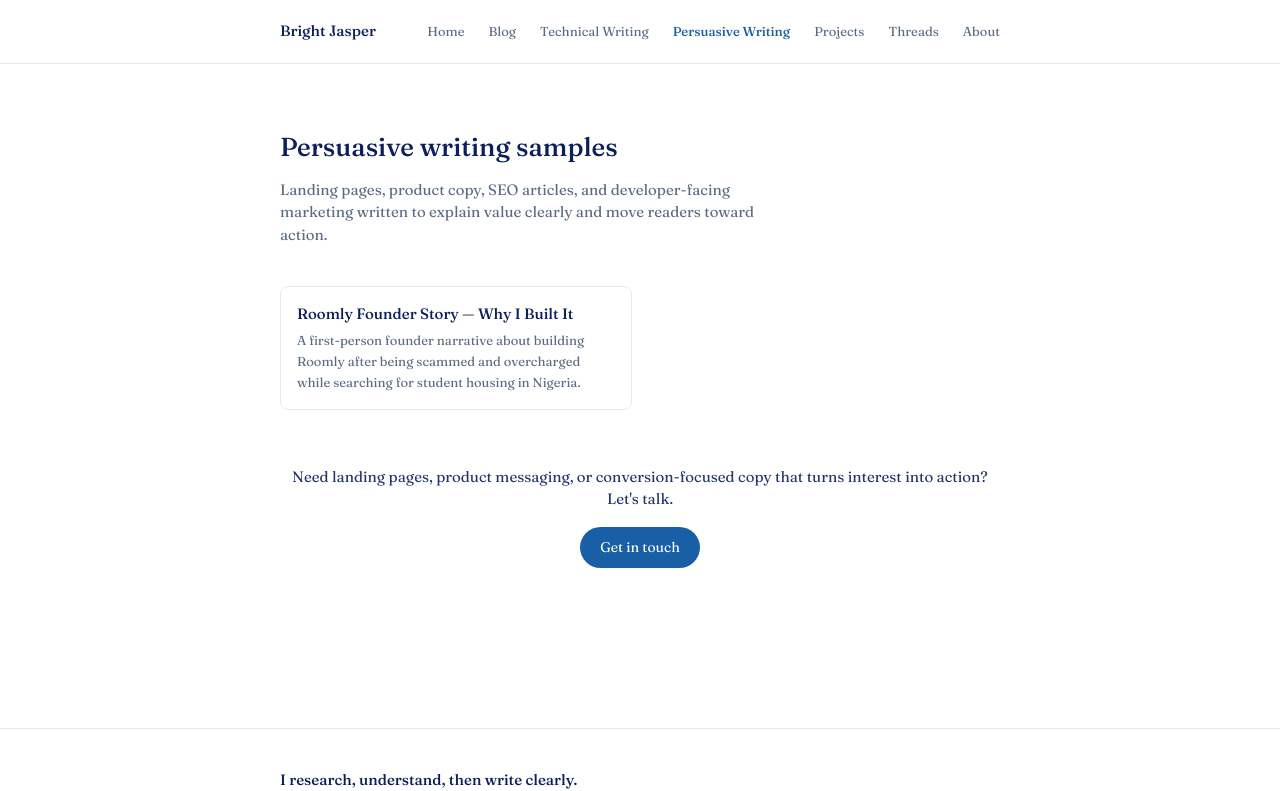
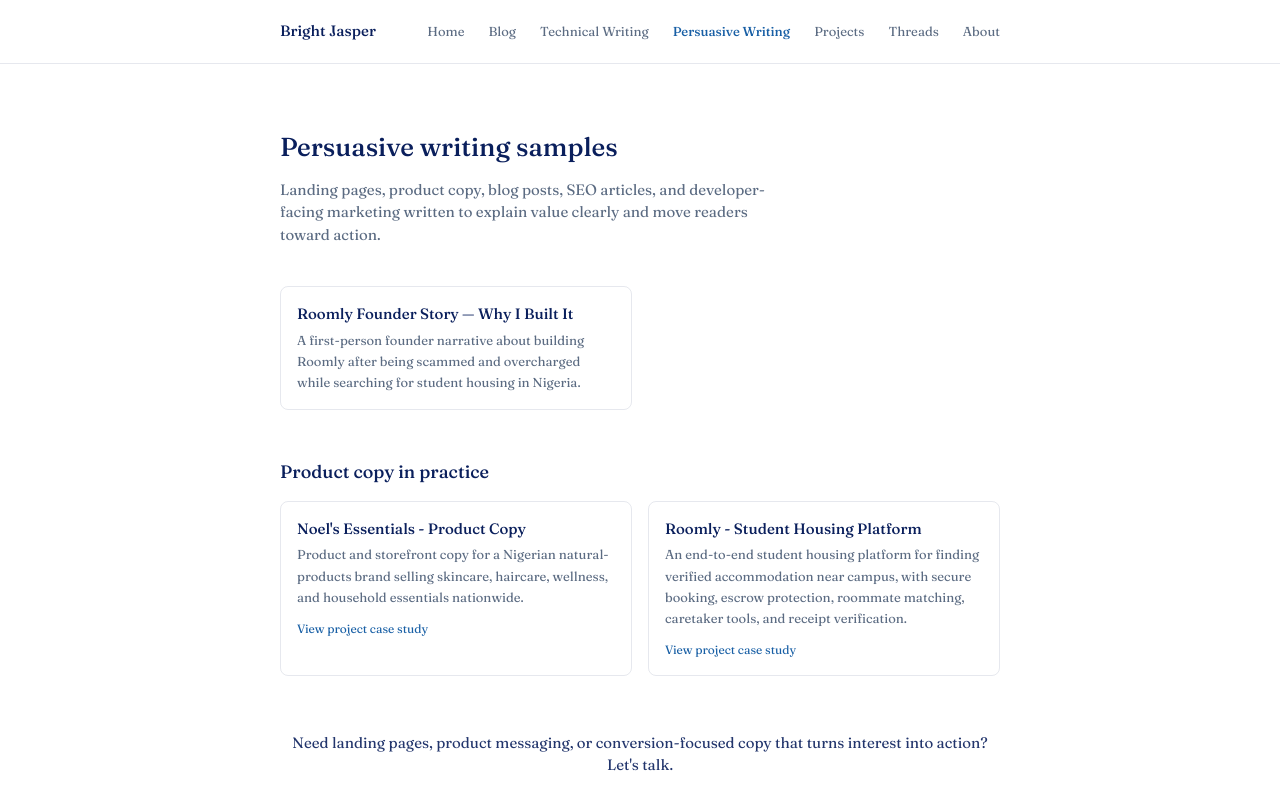
Before and after one commit to Aura-pix/bright-jasper, a Next.js app: page /writing-samples/persuasive in a window 1280 px wide. Shown: the top 791 px of the page. Built offline with nearby package versions, Linux system fonts and the light colour scheme.

Commit message:
Some tiny fixes

```diff
--- a/app/about/page.js
+++ b/app/about/page.js
@@ -103,7 +103,7 @@ export default function AboutPage() {
 
       <div className="mt-10 flex flex-wrap gap-4">
         <Link
-          href="/blog"
+          href="/projects"
           className="text-[14px] px-5 py-2.5 rounded-full bg-accent text-white hover:opacity-90"
         >
           See what I've written
--- a/app/blog/[slug]/page.js
+++ b/app/blog/[slug]/page.js
@@ -7,6 +7,7 @@ import {
 } from "@/lib/posts";
 import ResponsiveTable from "@/components/ResponsiveTable";
 import AdjacentLinks from "@/components/AdjacentLinks";
+import { getLinkProps } from "@/lib/linkProps";
 import { notFound } from "next/navigation";
 
 // Pre-builds a static page for every .mdx file found in content/blog at build time.
@@ -104,6 +105,15 @@ export default function BlogPostPage({ params }) {
     ],
   };
 
+  const mdxComponents = {
+    table: ResponsiveTable,
+    a: ({ href, children, ...props }) => (
+      <a {...props} {...getLinkProps(href)}>
+        {children}
+      </a>
+    ),
+  };
+
   return (
     <>
       <script
@@ -131,7 +141,7 @@ export default function BlogPostPage({ params }) {
           <MDXRemote
             source={post.content}
             options={{ mdxOptions: { remarkPlugins: [remarkGfm] } }}
-            components={{ table: ResponsiveTable }}
+            components={mdxComponents}
           />
         </div>
 
--- a/app/projects/[slug]/page.js
+++ b/app/projects/[slug]/page.js
@@ -7,6 +7,7 @@ import {
 } from "@/lib/projects";
 import ResponsiveTable from "@/components/ResponsiveTable";
 import AdjacentLinks from "@/components/AdjacentLinks";
+import { getLinkProps } from "@/lib/linkProps";
 import { notFound } from "next/navigation";
 
 // Pre-builds a static page for every .mdx file found in content/projects at build time.
@@ -84,12 +85,7 @@ export default function ProjectDetailPage({ params }) {
           components={{
             table: ResponsiveTable,
             a: ({ href, children, ...props }) => (
-              <a
-                href={href}
-                target="_blank"
-                rel="noopener noreferrer"
-                {...props}
-              >
+              <a {...props} {...getLinkProps(href)}>
                 {children}
               </a>
             ),
--- a/app/writing-samples/persuasive/page.js
+++ b/app/writing-samples/persuasive/page.js
@@ -1,6 +1,7 @@
 import Link from "next/link";
 import HireMeButton from "@/components/HireMeButton";
 import { getAllSamples } from "@/lib/posts";
+import { getAllProjects } from "@/lib/projects";
 
 export const metadata = {
   title: "Persuasive Writing Samples — Bright Jasper",
@@ -13,6 +14,11 @@ export const metadata = {
 
 export default function PersuasiveWritingSamplesPage() {
   const samples = getAllSamples().filter((s) => s.track === "persuasive");
+  const productProjects = getAllProjects().filter((project) =>
+    ["noelessentials-product-copy", "roomly-student-housing-platform"].includes(
+      project.slug,
+    ),
+  );
 
   return (
     <div className="max-w-3xl mx-auto px-6 py-16">
@@ -20,9 +26,9 @@ export default function PersuasiveWritingSamplesPage() {
         Persuasive writing samples
       </h1>
       <p className="text-[15px] text-muted mb-10 max-w-lg">
-        Landing pages, product copy, SEO articles, and developer-facing
-        marketing written to explain value clearly and move readers toward
-        action.
+        Landing pages, product copy, blog posts, SEO articles, and
+        developer-facing marketing written to explain value clearly and move
+        readers toward action.
       </p>
 
       {samples.length === 0 ? (
@@ -62,6 +68,34 @@ export default function PersuasiveWritingSamplesPage() {
         </div>
       )}
 
+      <section className="mt-12" aria-labelledby="product-copy-heading">
+        <h2
+          id="product-copy-heading"
+          className="text-[18px] font-medium text-ink mb-4"
+        >
+          Product copy in practice
+        </h2>
+        <div className="grid sm:grid-cols-2 gap-4">
+          {productProjects.map((project) => (
+            <Link
+              key={project.slug}
+              href={`/projects/${project.slug}`}
+              className="block p-4 rounded-lg border border-ink/10 hover:border-accent"
+            >
+              <p className="text-[15px] font-medium text-ink mb-1">
+                {project.title}
+              </p>
+              <p className="text-[13px] text-muted leading-relaxed">
+                {project.excerpt}
+              </p>
+              <p className="text-[12px] text-accent mt-3">
+                View project case study
+              </p>
+            </Link>
+          ))}
+        </div>
+      </section>
+
       <div className="mt-14 text-center">
         <p className="mb-4 text-[15px] text-ink/90">
           Need landing pages, product messaging, or conversion-focused copy that
--- /dev/null
+++ b/lib/linkProps.js
@@ -0,0 +1,31 @@
+const SITE_HOSTNAMES = new Set(["brightjasper.com", "www.brightjasper.com"]);
+
+export function getLinkProps(href) {
+  if (!href || href.startsWith("/") || href.startsWith("#")) {
+    return { href };
+  }
+
+  let url;
+  try {
+    url = new URL(href);
+  } catch {
+    return { href };
+  }
+
+  const isHttpLink = url.protocol === "http:" || url.protocol === "https:";
+  const isInternalLink = isHttpLink && SITE_HOSTNAMES.has(url.hostname);
+
+  if (!isHttpLink || isInternalLink) {
+    return { href };
+  }
+
+  url.searchParams.set("utm_source", "brightjasper.com");
+  url.searchParams.set("utm_medium", "referral");
+
+  return {
+    href: url.toString(),
+    target: "_blank",
+    rel: "noopener",
+    referrerPolicy: "origin",
+  };
+}
```
